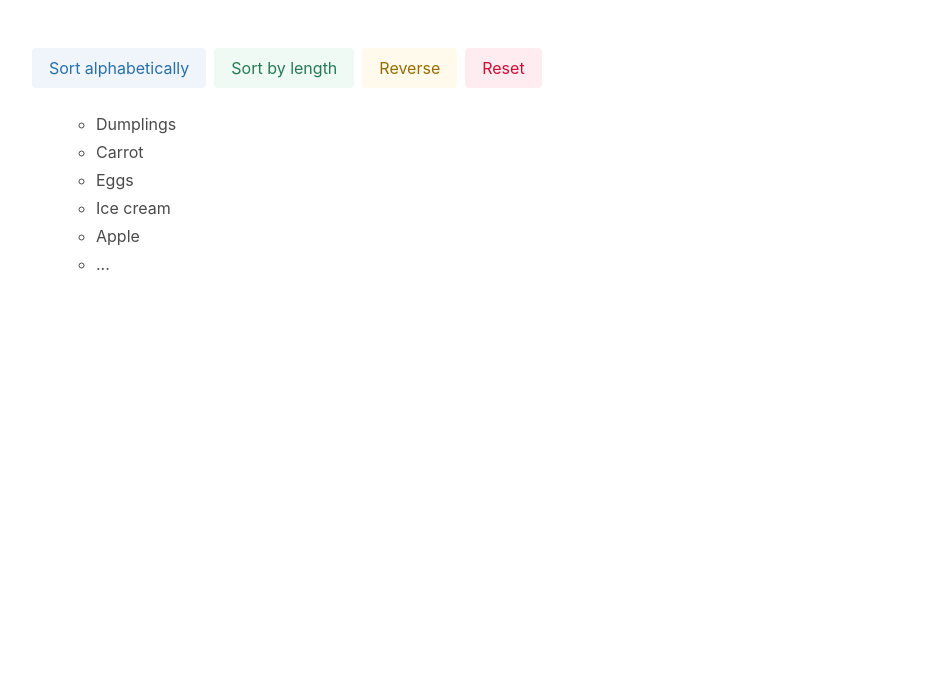
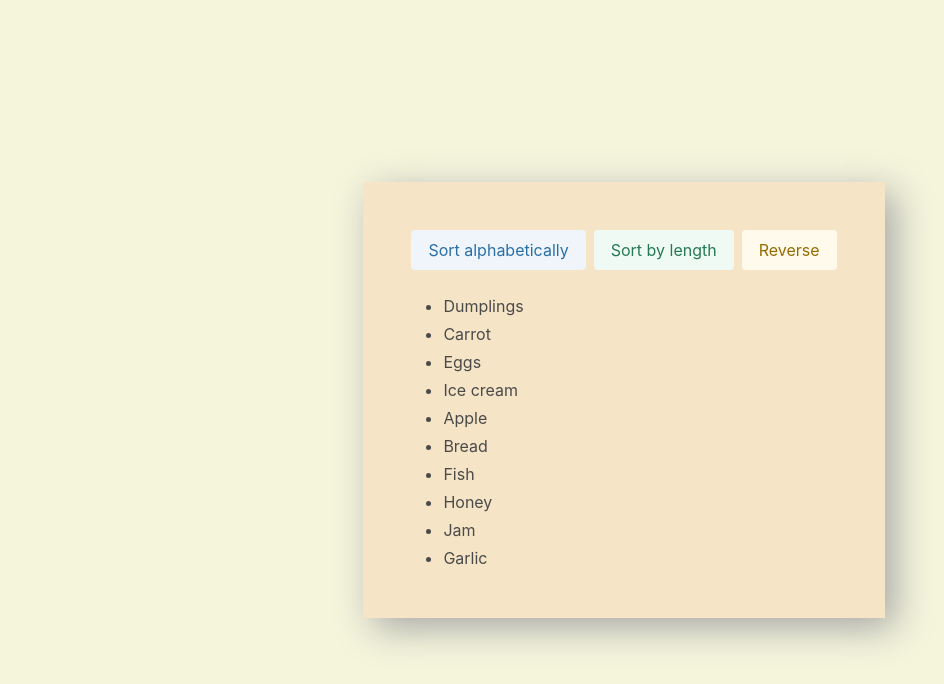
Before and after one commit to mate-academy/react_list-of-goods, a React (Create React App) app: page / in a window 1280 px wide. Shown: the top 684 px of the page, without its empty margins (16-960 px from the left). Built offline with nearby package versions, Linux system fonts and the light colour scheme.

Commit message:
React List of Goods

```diff
--- a/src/App.scss
+++ b/src/App.scss
@@ -1,3 +1,17 @@
 iframe {
   display: none;
 }
+
+body {
+  display: flex;
+  justify-content: center;
+  align-items: center;
+  height: 100vh;
+
+  background-color: beige;
+}
+
+.section {
+  background-color: rgb(245, 229, 198);
+  box-shadow: 10px 10px 35px rgb(167, 167, 167);
+}
--- a/src/App.tsx
+++ b/src/App.tsx
@@ -1,5 +1,7 @@
 import React from 'react';
 import 'bulma/css/bulma.css';
+import cn from 'classnames';
+
 import './App.scss';
 
 export const goodsFromServer = [
@@ -26,70 +28,130 @@ type ReorderOptions = {
   isReversed: boolean,
 };
 
-// Use this function in the render method to prepare goods
 export function getReorderedGoods(
   goods: string[],
   { sortType, isReversed }: ReorderOptions,
 ) {
-  // To avoid the original array mutation
   const visibleGoods = [...goods];
 
-  // Sort and reverse goods if needed
-  // eslint-disable-next-line no-console
-  console.log(sortType, isReversed);
+  switch (sortType) {
+    case SortType.ALPHABET:
+      visibleGoods.sort((good1, good2) => good1.localeCompare(good2));
+      break;
+
+    case SortType.LENGTH:
+      visibleGoods.sort((good1, good2) => good1.length - good2.length);
+      break;
+
+    case SortType.NONE:
+    default:
+      break;
+  }
+
+  if (isReversed) {
+    return visibleGoods.reverse();
+  }
 
   return visibleGoods;
 }
 
-// DON'T save goods to the state
-// type State = {
-//   isReversed: boolean,
-//   sortType: SortType,
-// };
+ type State = {
+   isReversed: boolean,
+   sortType: SortType,
+ };
 
-export const App: React.FC = () => {
+export class App extends React.Component<{}, State> {
+  state: Readonly<State> = {
+    isReversed: false,
+    sortType: SortType.NONE,
+  };
+
+  handleSortType = (sortType: SortType) => {
+    this.setState({ sortType });
+  };
+
+  handleReverse = () => {
+    this.setState(state => ({
+      isReversed: !state.isReversed,
+    }));
+  };
+
+  handleReset = () => {
+    this.setState({
+      isReversed: false,
+      sortType: SortType.NONE,
+    });
+  };
+
+  render() {
+    const { isReversed, sortType } = this.state;
+    const newGoods = getReorderedGoods(goodsFromServer, this.state);
+
     return (
       <div className="section content">
         <div className="buttons">
           <button
             type="button"
-          className="button is-info is-light"
+            className={cn(
+              'button is-info',
+              {
+                'is-light': sortType !== SortType.ALPHABET,
+              },
+            )}
+            onClick={() => this.handleSortType(SortType.ALPHABET)}
           >
             Sort alphabetically
           </button>
 
           <button
             type="button"
-          className="button is-success is-light"
+            className={cn(
+              'button is-success',
+              {
+                'is-light': sortType !== SortType.LENGTH,
+              },
+            )}
+            onClick={() => this.handleSortType(SortType.LENGTH)}
           >
             Sort by length
           </button>
 
           <button
             type="button"
-          className="button is-warning is-light"
+            className={cn(
+              'button is-warning',
+              {
+                'is-light': !isReversed,
+              },
+            )}
+            onClick={this.handleReverse}
           >
             Reverse
           </button>
 
+          {(sortType !== SortType.NONE || isReversed) && (
             <button
               type="button"
               className="button is-danger is-light"
+              onClick={this.handleReset}
             >
               Reset
             </button>
+          )}
         </div>
 
-      <ul>
-        <ul>
-          <li data-cy="Good">Dumplings</li>
-          <li data-cy="Good">Carrot</li>
-          <li data-cy="Good">Eggs</li>
-          <li data-cy="Good">Ice cream</li>
-          <li data-cy="Good">Apple</li>
-          <li data-cy="Good">...</li>
-        </ul>
+        <ul className="goods-list">
+          {newGoods.map(good => (
+            <li
+              data-cy="Good"
+              className="goods-list__item"
+              key={good}
+            >
+              { good }
+            </li>
+          ))}
         </ul>
       </div>
     );
-};
+  }
+}
```
Also changed, not shown: 1 other file (tests, documents, lock files or other folders). Lines whose indentation alone changed are shown as unchanged.
